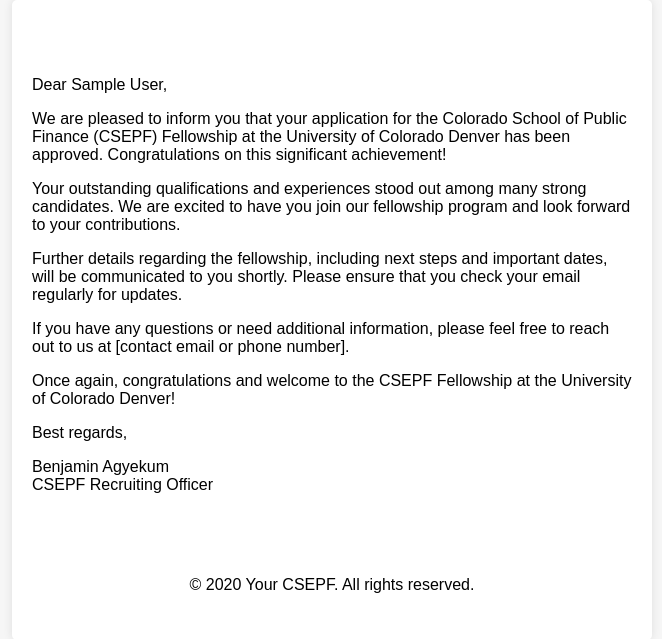
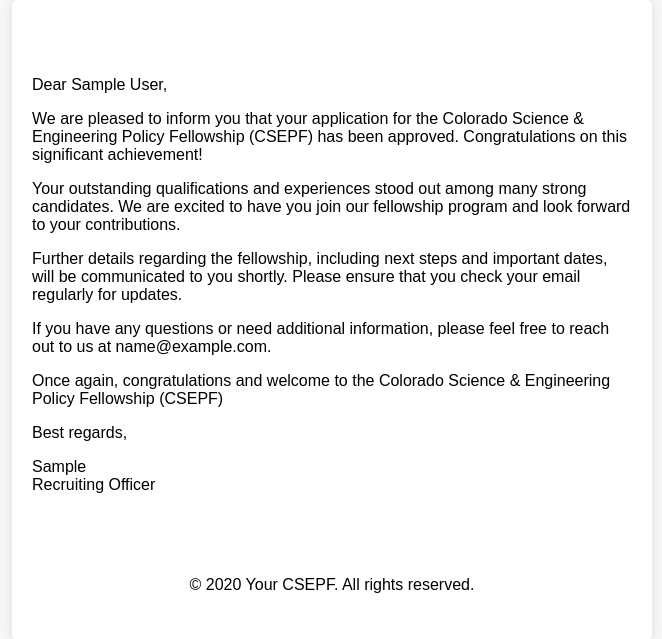
Before and after one commit to CSEPF/CSEPF-BACKEND, a Django app: template api/templates/application_approval_email.html in a window 1280 px wide. Shown: the top 639 px of the page, without its empty margins (308-970 px from the left). Run offline with Django 4.2, Linux system fonts and the light colour scheme; the template is opened without the code that fills it: most values are stand-ins (such as "Sample title", 1, 10 or a date in 2020).

Commit message:
Update email templates and add current year variable

```diff
--- a/api/templates/application_approval_email.html
+++ b/api/templates/application_approval_email.html
@@ -5,19 +5,19 @@
     <div class="content">
         <p>Dear {{ full_name }},</p>
 
-        <p>We are pleased to inform you that your application for the Colorado School of Public Finance (CSEPF) Fellowship at the University of Colorado Denver has been approved. Congratulations on this significant achievement!</p>
+        <p>We are pleased to inform you that your application for the Colorado Science & Engineering Policy Fellowship (CSEPF) has been approved. Congratulations on this significant achievement!</p>
 
         <p>Your outstanding qualifications and experiences stood out among many strong candidates. We are excited to have you join our fellowship program and look forward to your contributions.</p>
 
         <p>Further details regarding the fellowship, including next steps and important dates, will be communicated to you shortly. Please ensure that you check your email regularly for updates.</p>
 
-        <p>If you have any questions or need additional information, please feel free to reach out to us at [contact email or phone number].</p>
+        <p>If you have any questions or need additional information, please feel free to reach out to us at {{contact_email}}.</p>
 
-        <p>Once again, congratulations and welcome to the CSEPF Fellowship at the University of Colorado Denver!</p>
+        <p>Once again, congratulations and welcome to the Colorado Science & Engineering Policy Fellowship (CSEPF) </p>
 
         <p>Best regards,</p>
 
-        <p>Benjamin Agyekum<br>
-        CSEPF Recruiting Officer<br>
+        <p>{{recruiting_officer}}<br>
+        Recruiting Officer<br>
     </div>
 {% endblock %}
--- a/api/templates/application_received.html
+++ b/api/templates/application_received.html
@@ -5,4 +5,5 @@
     <div>
         <p>Thank you for applying to the fellowship program. We will review your application and get back to you soon.</p>
     </div>
+
 </center>
--- a/api/templates/base_email.html
+++ b/api/templates/base_email.html
@@ -4,7 +4,6 @@
 <head>
     <meta charset="UTF-8">
     <meta name="viewport" content="width=device-width, initial-scale=1.0">
-    <title>{% block title %}Email{% endblock %}</title>
     <style>
         /* Add your email styles here */
         body {
--- a/api/views/applications.py
+++ b/api/views/applications.py
@@ -1,3 +1,4 @@
+from datetime import datetime
 from _main_.utils.commons import serialize
 from _main_.utils.errors import CustomError
 from _main_.utils.utils import send_universal_email
@@ -31,7 +32,7 @@ class ApplicationsView:
                 recipients=[args.get("email")],
                 subject="Application Received",
                 template="application_received.html",
-                template_args={"full_name": args.get("full_name")},
+                template_args={"full_name": args.get("full_name"), "current_year": datetime.now().year},
             )
 
             return serialize(application), None
```
Also changed, not shown: admin_site/views/applications.py (+7 -0 lines), api/templates/application_rejection_email.html (+4 -3 lines).
